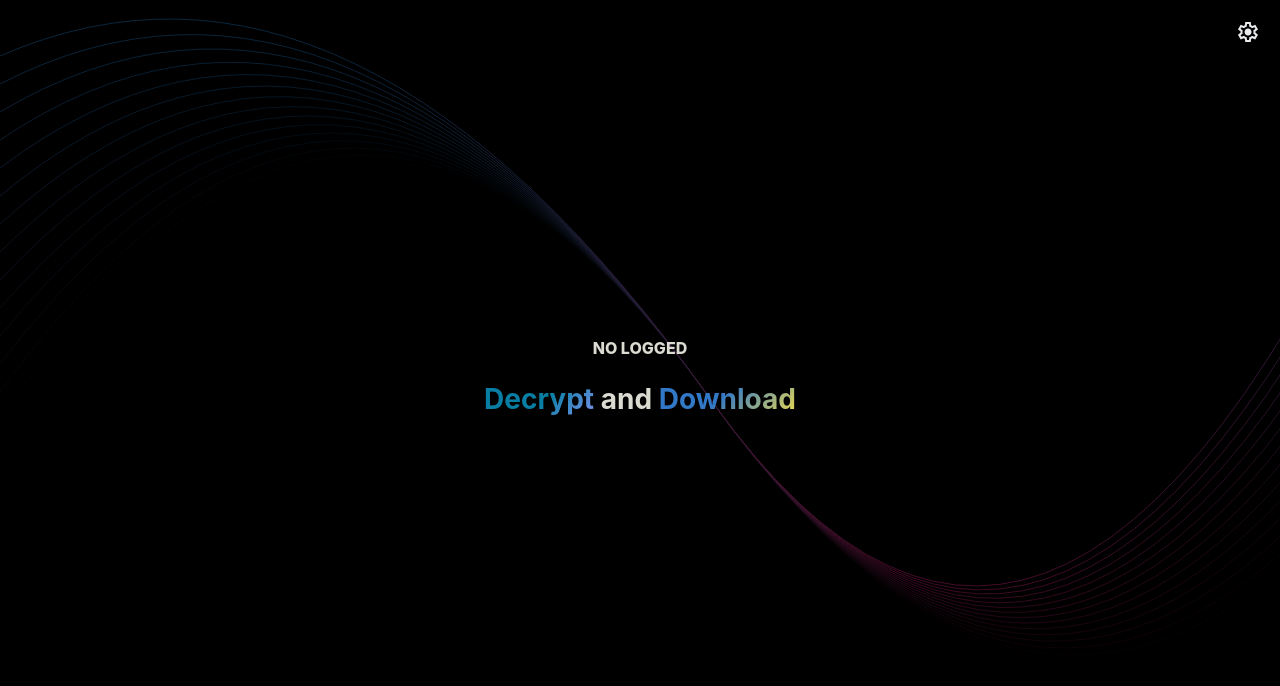
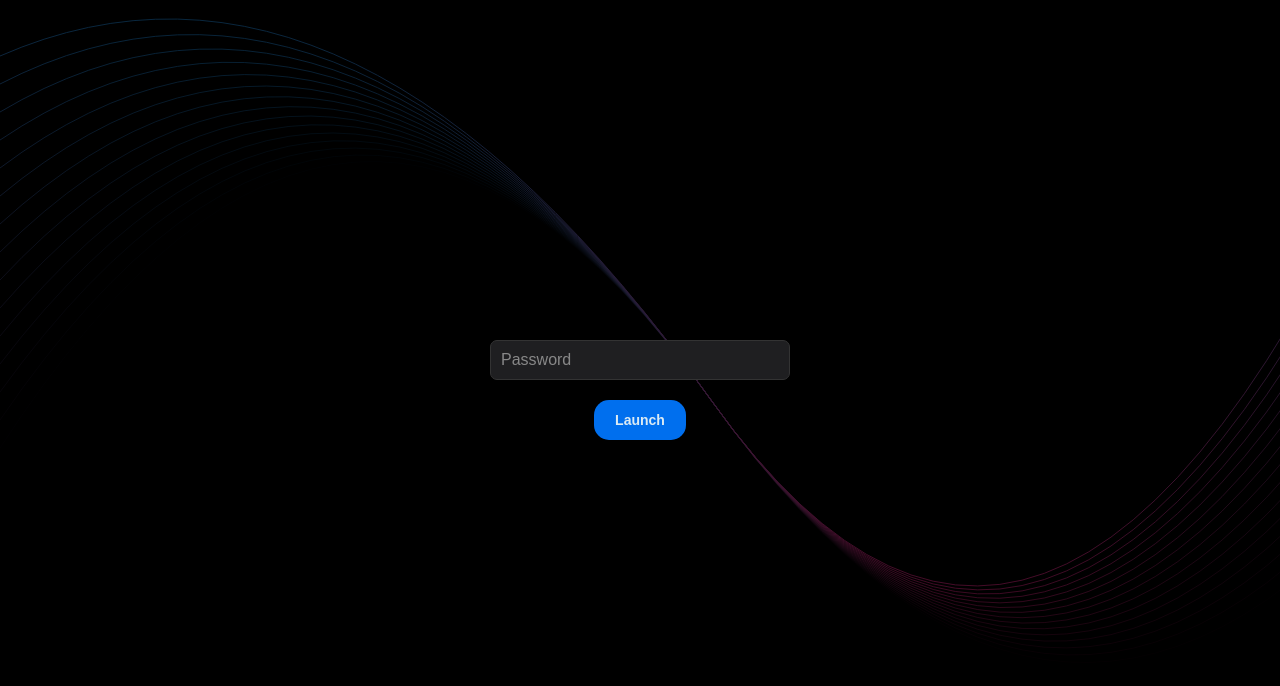
Before and after one commit to cesarujos2/bot-belltech, a React (Vite) app: page / in a window 1280 px wide. Shown: the top 686 px of the page. Built offline with nearby package versions, Linux system fonts and the light colour scheme.

Commit message:
Implementacion de Login Launch

```diff
--- /dev/null
+++ b/src/main/Auth/auth.ts
@@ -0,0 +1,3 @@
+export const auth = (password: string) => {
+  return password == import.meta.env.MAIN_VITE_PASS
+}
--- a/src/main/env.d.ts
+++ b/src/main/env.d.ts
@@ -2,6 +2,7 @@
 
 interface ImportMetaEnv {
   readonly MAIN_VITE_URL: string
+  readonly MAIN_VITE_PASS: string
 }
 
 interface ImportMeta {
--- a/src/main/index.ts
+++ b/src/main/index.ts
@@ -5,6 +5,7 @@ import icon from '../../resources/icon.png?asset'
 import './db/connection'
 import { InteractionsHandler } from './handlers/interactionsHandler'
 import { avayaHandler } from './handlers/avayaHandler'
+import { authHandler } from './handlers/authHandler'
 
 function createWindow(): void {
   // Create the browser window.
@@ -59,6 +60,7 @@ app.whenReady().then(() => {
   // IPC test
   InteractionsHandler().map((x) => x())
   avayaHandler().map((x) => x())
+  authHandler()
 
   createWindow()
 
--- a/src/preload/index.d.ts
+++ b/src/preload/index.d.ts
@@ -10,6 +10,7 @@ declare global {
       login: (username: string, password: string) => Promise<{ success: boolean; error?: string }>
       saveWAV: (id: string) => Promise<{ success: boolean; error?: string }>
       updateInteractionStatus: (id: string, status: Status, description: string) => Promise<DBResponse>
+      auth: (password: string) => Promise<boolean>
     }
   }
 }
--- a/src/preload/index.ts
+++ b/src/preload/index.ts
@@ -14,6 +14,9 @@ const api = {
   },
   async updateInteractionStatus(id: string, status: number, description: string) {
     return await ipcRenderer.invoke('update-interaction-status', id, status, description)
+  },
+  async auth(password: string) {
+    return await ipcRenderer.invoke('launch', password)
   }
 }
 
--- a/src/renderer/src/App.tsx
+++ b/src/renderer/src/App.tsx
@@ -2,6 +2,7 @@ import { useCallback, useRef, useState } from "react"
 import configIcon from './assets/config.svg'
 import Loading from "./components/Loading/Loading"
 import Interactions from "./components/Interactions/Interactions"
+import Login from "./components/Login/Login"
 
 function App(): JSX.Element {
   const [showConfig, setShowConfig] = useState<boolean>(false)
@@ -82,6 +83,7 @@ function App(): JSX.Element {
   };
 
   return (
+    <Login>
     <div
       style={{
         display: "flex",
@@ -134,6 +136,7 @@ function App(): JSX.Element {
       )}
       {logged.success && (<Interactions lines={lines}></Interactions>)}
     </div>
+    </Login>
   )
 }
 
--- /dev/null
+++ b/src/renderer/src/components/Login/Login.tsx
@@ -0,0 +1,68 @@
+import { useState } from "react";
+
+type MyComponentProps = {
+    children: React.ReactNode;
+};
+
+interface ILaunch {
+    success: boolean;
+    error?: string;
+}
+
+const Login: React.FC<MyComponentProps> = ({ children }) => {
+    const [isLogged, setIsLogged] = useState<ILaunch>({ success: false });
+
+    const LaunchHandle = async (event: React.FormEvent<HTMLFormElement>) => {
+        event.preventDefault();
+        const form = new FormData(event.currentTarget);
+        const objectData = Object.fromEntries(form) as { passwordLaunch: string };
+
+        try {
+            if (objectData.passwordLaunch) {
+                const response = await window.api.auth(objectData.passwordLaunch);
+                response ?
+                    setIsLogged({ success: response }) :
+                    setIsLogged({ success: response, error: "Contraseña Incorrecta!" });
+            }
+        } catch (error) {
+            setIsLogged({ success: false, error: "Error en la conexión. Inténtalo de nuevo." });
+        }
+    };
+
+    return (
+        <div style={{
+            height: "100%",
+            width: "100%",
+            display: "flex",
+            justifyContent: "center",
+            alignItems: "center"
+        }}>
+            {isLogged.success ? (
+                <div style={{
+                    height: "100%",
+                    width: "100%",
+                }}
+                >{children}</div>
+            ) : (
+                <form onSubmit={LaunchHandle}>
+                    <input
+                        type="password"
+                        placeholder="Password"
+                        name="passwordLaunch"
+                        required
+                    />
+                    <div style={{ padding: "20px 0", display: "flex", justifyContent: "center" }}>
+                        <button>Launch</button>
+                    </div>
+                    {isLogged.error && (
+                        <div style={{ padding: "5px 0", display: "flex", justifyContent: "center" }}>
+                            <p style={{ color: "#FFD42B" }}>{isLogged.error}</p>
+                        </div>
+                    )}
+                </form>
+            )}
+        </div>
+    );
+};
+
+export default Login;
```
Also changed, not shown: src/main/handlers/authHandler.ts (added, +8 -0 lines), 1 other file (tests, documents, lock files or other folders).
